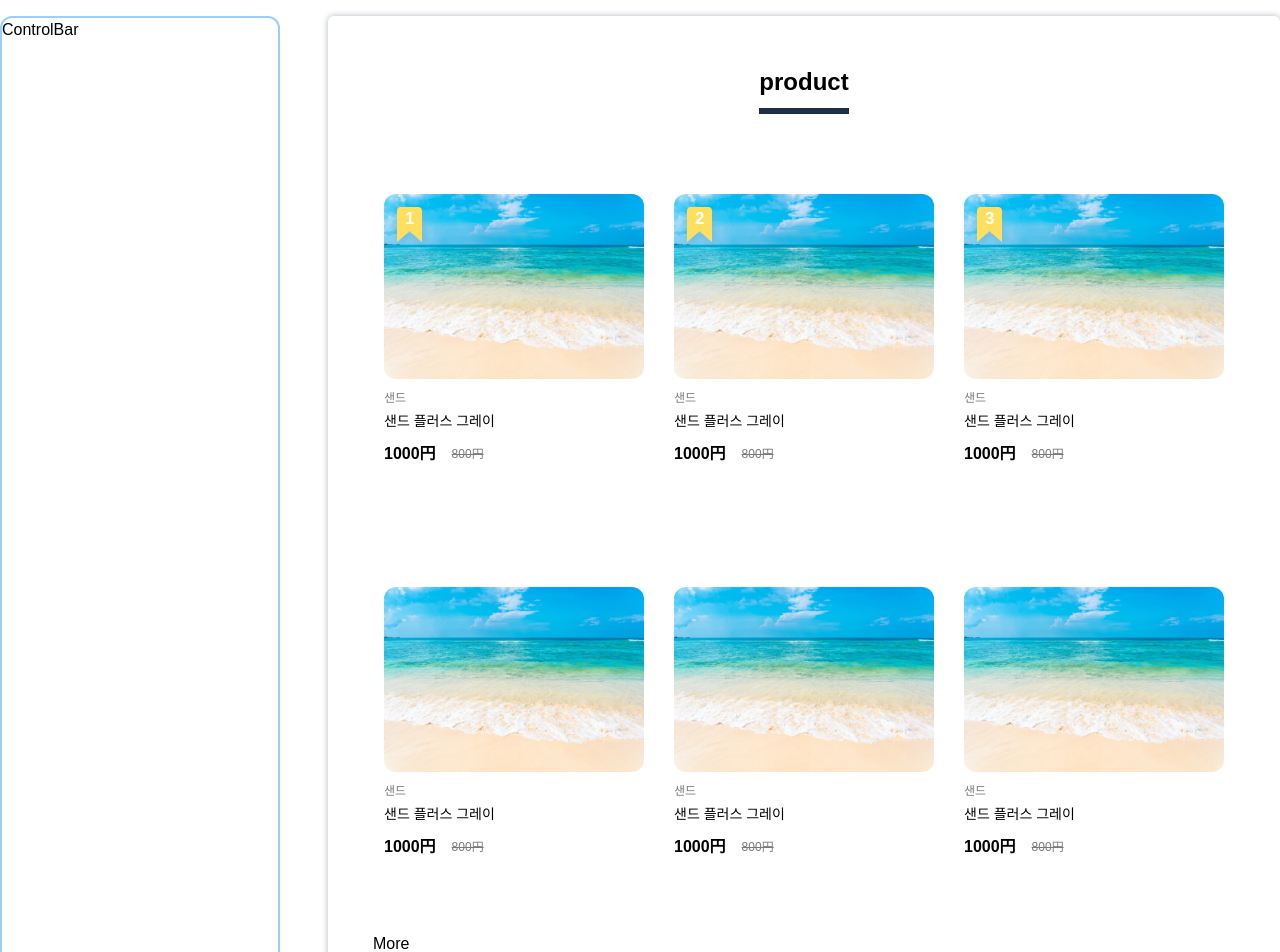
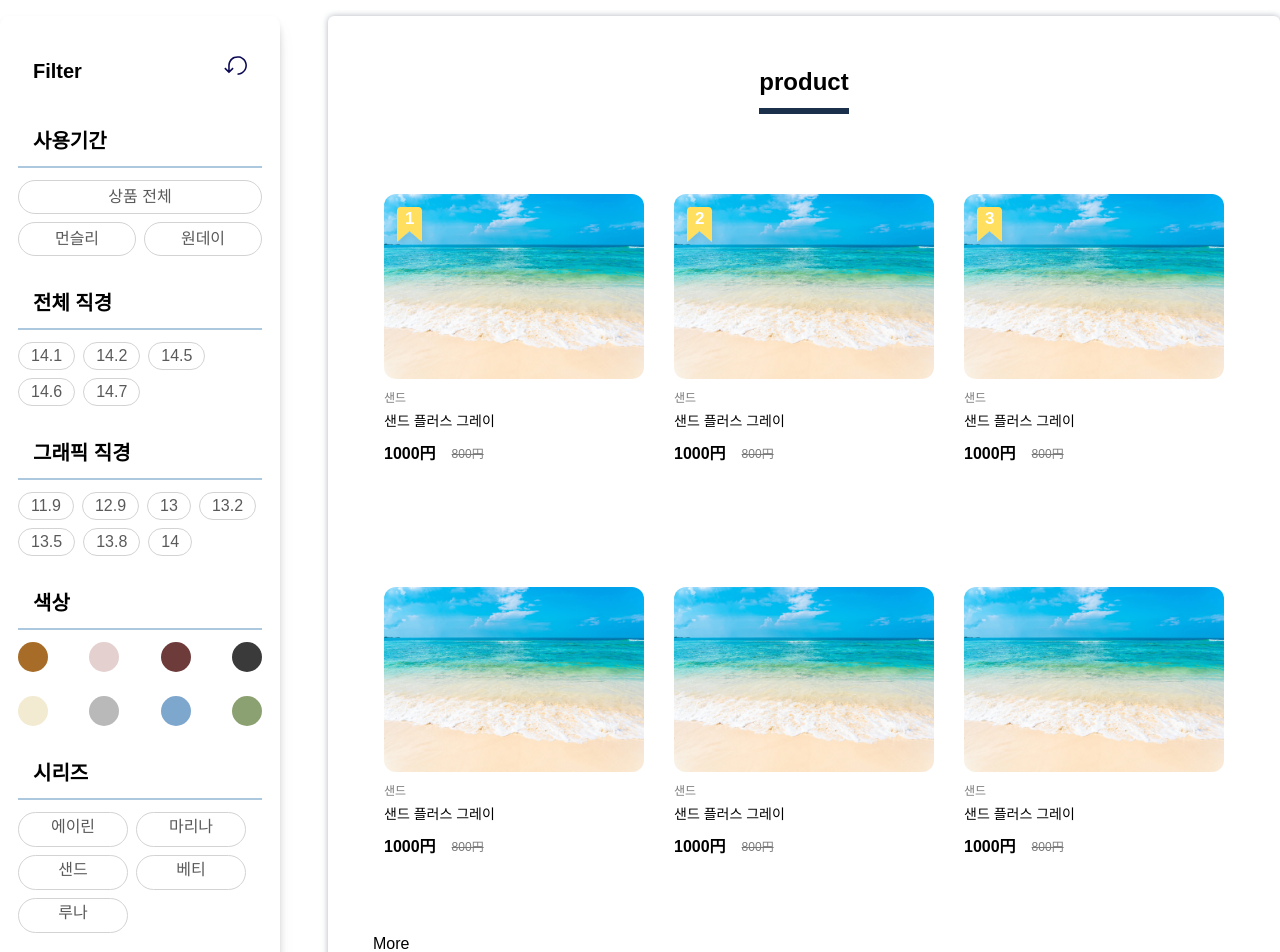
Before and after one commit to davidktlee/FinalProject-FE-Client, a React (Vite) app: page / in a window 1280 px wide. Shown: the part 640-1592 px from the top of the page. Built offline with nearby package versions, Linux system fonts and the light colour scheme; a web font is replaced by a local one.

Commit message:
feat: FilterBar 제작

```diff
--- a/src/components/ControlBar.tsx
+++ /dev/null
@@ -1,9 +0,0 @@
-import React from 'react'
-
-const ControlBar = () => {
-  return (
-    <div className="w-[280px] h-[960px] border-2 border-solid border-[#9AD0F6] rounded-xl"> ControlBar </div>
-  )
-}
-
-export default ControlBar
--- /dev/null
+++ b/src/components/main/filterbar/FilterBar.tsx
@@ -0,0 +1,110 @@
+import React from 'react'
+import { totalDiameter, graphicDiameter, colors, series, features } from '../../../constants/filterData'
+import BoxLayout from './common/BoxLayout'
+
+const FilterBar = () => {
+  return (
+    <div className="bg-[#fff] rounded-[10px] shadow-lg h-[1180px] w-[280px] px-[18px] py-[20px] drop-shadow-lg">
+      <div className="filter-title">
+        <div className="flex justify-between px-[15px] py-[20px]">
+          <div className="font-extrabold text-[20px]">Filter</div>
+          <div>
+            <svg width="23" height="19" viewBox="0 0 23 19" fill="none" xmlns="http://www.w3.org/2000/svg">
+              <path
+                d="M13.5645 18.875C15.4187 18.875 17.2312 18.3252 18.7729 17.295C20.3146 16.2649 21.5163 14.8007 22.2258 13.0877C22.9354 11.3746 23.121 9.48961 22.7593 7.67103C22.3976 5.85246 21.5047 4.182 20.1936 2.87088C18.8825 1.55976 17.212 0.666879 15.3934 0.305142C13.5749 -0.0565943 11.6899 0.129062 9.9768 0.838634C8.26374 1.54821 6.79956 2.74982 5.76942 4.29153C4.73929 5.83325 4.18945 7.64581 4.18945 9.5V14.3438L1.37695 11.5313L0.283203 12.625L4.9707 17.3125L9.6582 12.625L8.56445 11.5313L5.75195 14.3438V9.5C5.75195 7.95484 6.21015 6.44437 7.0686 5.15961C7.92704 3.87485 9.14719 2.87351 10.5747 2.2822C12.0023 1.69089 13.5731 1.53617 15.0886 1.83762C16.6041 2.13907 17.9961 2.88314 19.0887 3.97573C20.1813 5.06833 20.9254 6.46039 21.2268 7.97586C21.5283 9.49134 21.3736 11.0622 20.7823 12.4897C20.191 13.9173 19.1896 15.1374 17.9048 15.9959C16.6201 16.8543 15.1096 17.3125 13.5645 17.3125V18.875Z"
+                fill="#0B0954"
+              />
+            </svg>
+          </div>
+        </div>
+      </div>
+      <div>
+        <BoxLayout title="사용기간">
+          <div className="flex flex-col py-3 gap-2 text-[#5A5A5A]">
+            <button className="border-solid border-[#D3D3D3] border-[1px] rounded-[28px] text-center py-1">
+              상품 전체
+            </button>
+            <div className="flex justify-between gap-2 ">
+              <span className="flex-1 border-solid border-[#D3D3D3] border-[1px] rounded-[28px] text-center py-1">
+                먼슬리
+              </span>
+              <span className="flex-1 border-solid border-[#D3D3D3] border-[1px] rounded-[28px] text-center py-1">
+                원데이
+              </span>
+            </div>
+          </div>
+        </BoxLayout>
+      </div>
+      <div>
+        <BoxLayout title="전체 직경">
+          <div className="flex flex-wrap py-3 gap-2">
+            {totalDiameter.map((diameter, i) => (
+              <div className="flex" key={i}>
+                <button className="border-solid border-[#D3D3D3] border-[1px] rounded-[28px] text-center py-[1px] px-[12px] text-[#5A5A5A] ">
+                  {diameter}
+                </button>
+              </div>
+            ))}
+          </div>
+        </BoxLayout>
+      </div>
+      <div>
+        <BoxLayout title="그래픽 직경">
+          <div className="flex flex-wrap py-3 gap-2">
+            {graphicDiameter.map((diameter, i) => (
+              <div className="flex" key={i}>
+                <div className="border-solid border-[#D3D3D3] border-[1px] rounded-[28px] text-center py-[1px] px-[12px] text-[#5A5A5A] ">
+                  {diameter}
+                </div>
+              </div>
+            ))}
+          </div>
+        </BoxLayout>
+      </div>
+      <div>
+        <BoxLayout title="색상">
+          <div className="flex flex-wrap py-3 gap-6 justify-between">
+            {colors.map((item, i) => (
+              <div key={i}>
+                <div
+                  className="w-[30px] h-[30px] rounded-full"
+                  style={{ backgroundColor: `${item.color}` }}
+                ></div>
+              </div>
+            ))}
+          </div>
+        </BoxLayout>
+      </div>
+      <div>
+        <BoxLayout title="시리즈">
+          <div className="flex py-3 gap-2 text-[#5A5A5A] flex-wrap">
+            {series.map((item, i) => (
+              <div
+                className=" border-solid border-[#D3D3D3] border-[1px] rounded-[28px] text-center py-[1px] px-[12px] text-[#5A5A5A] w-[110px] h-[35px] "
+                key={i}
+              >
+                <span className="align-middle">{item}</span>
+              </div>
+            ))}
+          </div>
+        </BoxLayout>
+      </div>
+      <div>
+        <BoxLayout title="특징">
+          <div className="flex py-3 gap-2 text-[#5A5A5A] flex-wrap">
+            {features.map((item, i) => (
+              <div
+                className=" border-solid border-[#D3D3D3] border-[1px] rounded-[28px] text-center py-[1px] px-[12px] text-[#5A5A5A] w-[110px] h-[35px] "
+                key={i}
+              >
+                <span className="align-middle">{item}</span>
+              </div>
+            ))}
+          </div>
+        </BoxLayout>
+      </div>
+    </div>
+  )
+}
+
+export default FilterBar
--- /dev/null
+++ b/src/components/main/filterbar/common/BoxLayout.tsx
@@ -0,0 +1,20 @@
+import React from 'react'
+
+type BoxLayoutProps = {
+  title: string
+  children: React.ReactNode
+}
+
+const BoxLayout = ({ title, children }: BoxLayoutProps) => {
+  return (
+    <div>
+      <div className="flex justify-between pt-[20px] pb-[10px] px-[15px] border-solid border-b-2 border-[#ABC8DF]">
+        <div className="font-bold text-[20px]">{title}</div>
+        <div className="my-auto"></div>
+      </div>
+      {children}
+    </div>
+  )
+}
+
+export default BoxLayout
--- /dev/null
+++ b/src/constants/filterData.ts
@@ -0,0 +1,20 @@
+import { rankColor } from './cardColors'
+
+export const totalDiameter = [14.1, 14.2, 14.5, 14.6, 14.7]
+
+export const graphicDiameter = [11.9, 12.9, 13.0, 13.2, 13.5, 13.8, 14.0]
+
+export const colors = [
+  { color: '#a76c27' },
+  { color: '#e5d0d0' },
+  { color: '#6e3b3b' },
+  { color: '#3a3a3a' },
+  { color: '#f2ead1' },
+  { color: '#b9b9b9' },
+  { color: '#7ea7cd' },
+  { color: '#8ca171' }
+]
+
+export const series = ['에이린', '마리나', '샌드', '베티', '루나']
+
+export const features = ['UV 차단', '수분', '블루 라이트', '실리콘', '학생용']
--- a/src/pages/Main.tsx
+++ b/src/pages/Main.tsx
@@ -3,12 +3,12 @@ import Event from '../components/main/MainEvent'
 import Recommend from '../components/main/Recommend'
 import Review from '../components/Review'
 import Banner from './../components/Banner'
-import ControlBar from './../components/ControlBar'
 import Toast from '../components/common/toast/ToastItem'
 import CardContainer from '../components/main/CardContainer'
 import AllProductList from '../components/main/productList/AllProductList'
 import NoticePage from './NoticePage'
 import MainReview from '../components/main/MainReview'
+import FilterBar from '../components/main/filterbar/FilterBar'
 
 const Main = () => {
   const [selects, setSelects] = useState<string>('')
@@ -20,7 +20,7 @@ const Main = () => {
     // const {data: productLists} = useQuery([queryKey,selects], queryFn, options)
   }, [selects])
   return (
-    <div className="container mx-auto ">
+    <div className="container mx-auto">
       {/* <div>
         <Toast type="success" message="성공하셨습니다!!!" position="bottom" timer={1500} />
         <Toast type="failed" message="실패하셨습니다!!!" position="top" timer={1500} />
@@ -31,7 +31,7 @@ const Main = () => {
         <section className="flex justify-between">
           {/* 메인의 왼쪽 검색 필터 */}
           <div className="hidden lg:block xl:block w-[280px] mr-12">
-            <ControlBar />
+            <FilterBar />
           </div>
           {/*메인에서 상품 리스트 */}
           <div className="w-full border-none rounded-md  shadow-[0_0_6px] shadow-gray-400/80">
```
Also changed, not shown: public/assets/Refresh.svg (added), public/assets/UpArrow.svg (added).
